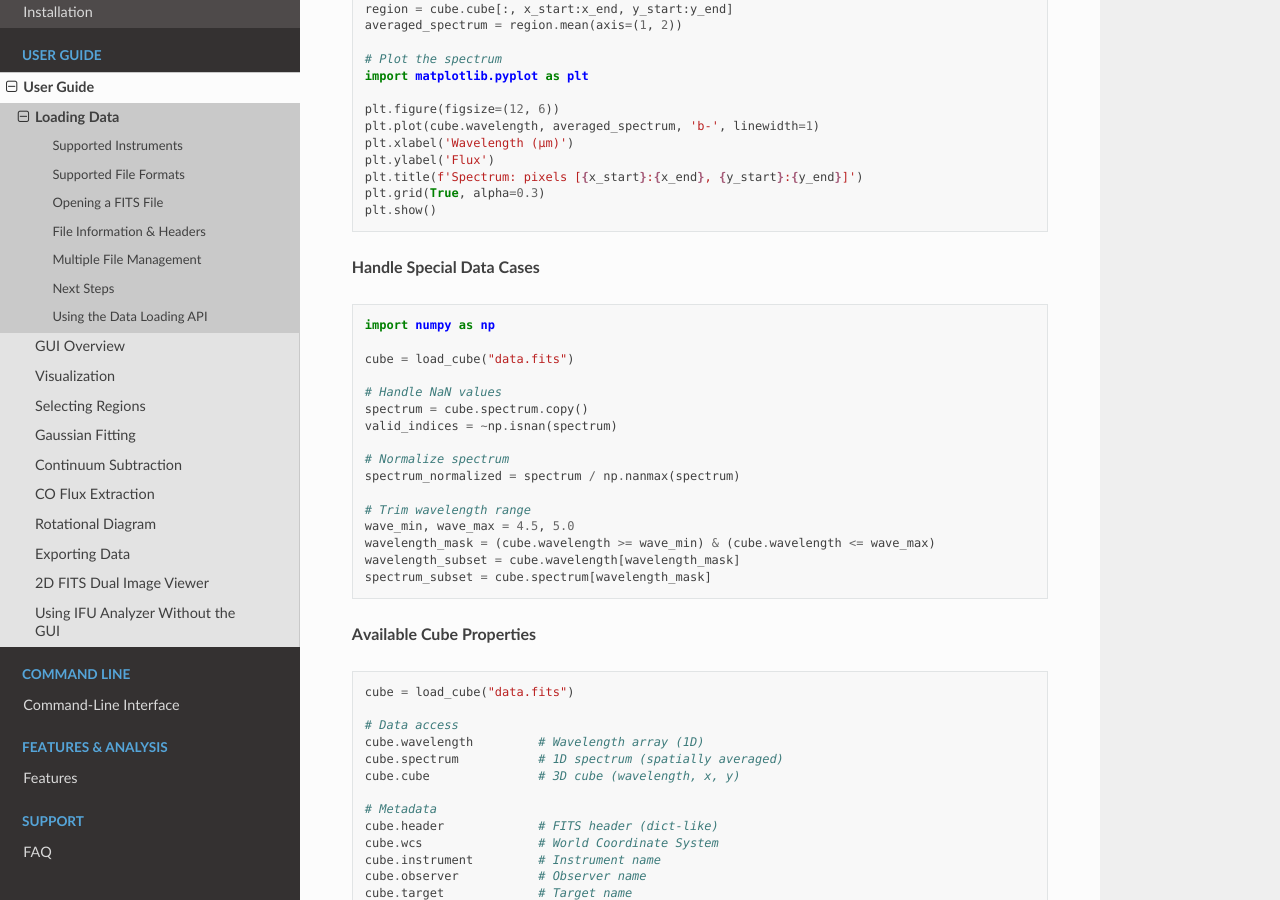
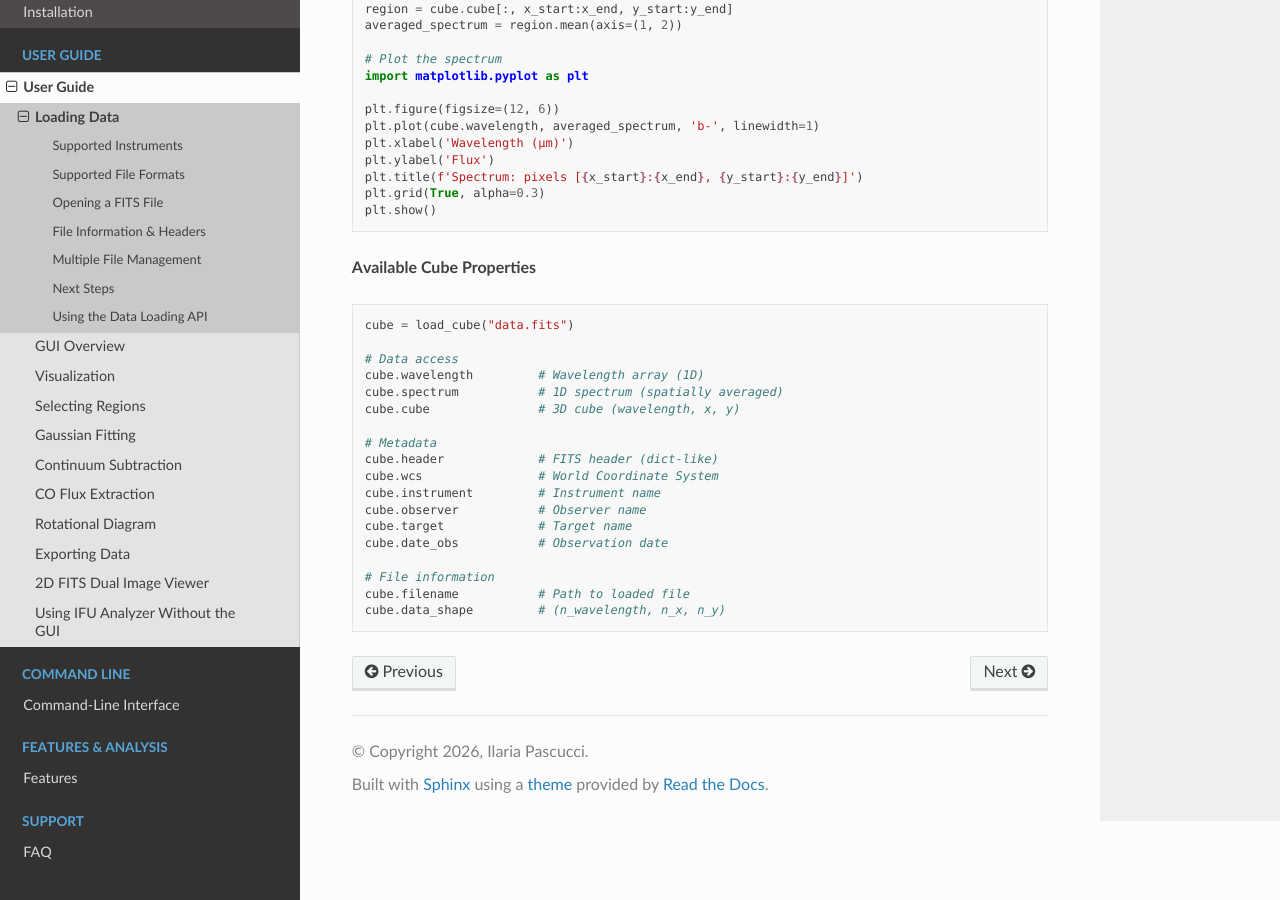
Before and after one commit to ilariapascucci/IFU-Analyzer, a Sphinx documentation site: the page built from docs/user_guide/loading_data.rst, in a window 1280 px wide and 900 px high, scrolled down 2564 px. Built offline with Sphinx 7.4.7 and the Read the Docs theme 3.1.0, drawn with Linux system fonts in a browser that asks for light colours.

Commit message:
docs/api test documentation code remove special case

```diff
--- a/docs/user_guide/loading_data.rst
+++ b/docs/user_guide/loading_data.rst
@@ -135,27 +135,6 @@ Load and access FITS data programmatically in Python scripts or Jupyter notebook
     plt.grid(True, alpha=0.3)
     plt.show()
 
-**Handle Special Data Cases**
-
-.. code-block:: python
-
-    import numpy as np
-
-    cube = load_cube("data.fits")
-
-    # Handle NaN values
-    spectrum = cube.spectrum.copy()
-    valid_indices = ~np.isnan(spectrum)
-
-    # Normalize spectrum
-    spectrum_normalized = spectrum / np.nanmax(spectrum)
-
-    # Trim wavelength range
-    wave_min, wave_max = 4.5, 5.0
-    wavelength_mask = (cube.wavelength >= wave_min) & (cube.wavelength <= wave_max)
-    wavelength_subset = cube.wavelength[wavelength_mask]
-    spectrum_subset = cube.spectrum[wavelength_mask]
-
 **Available Cube Properties**
 
 .. code-block:: python
```
Also changed, not shown: 5 other files.
